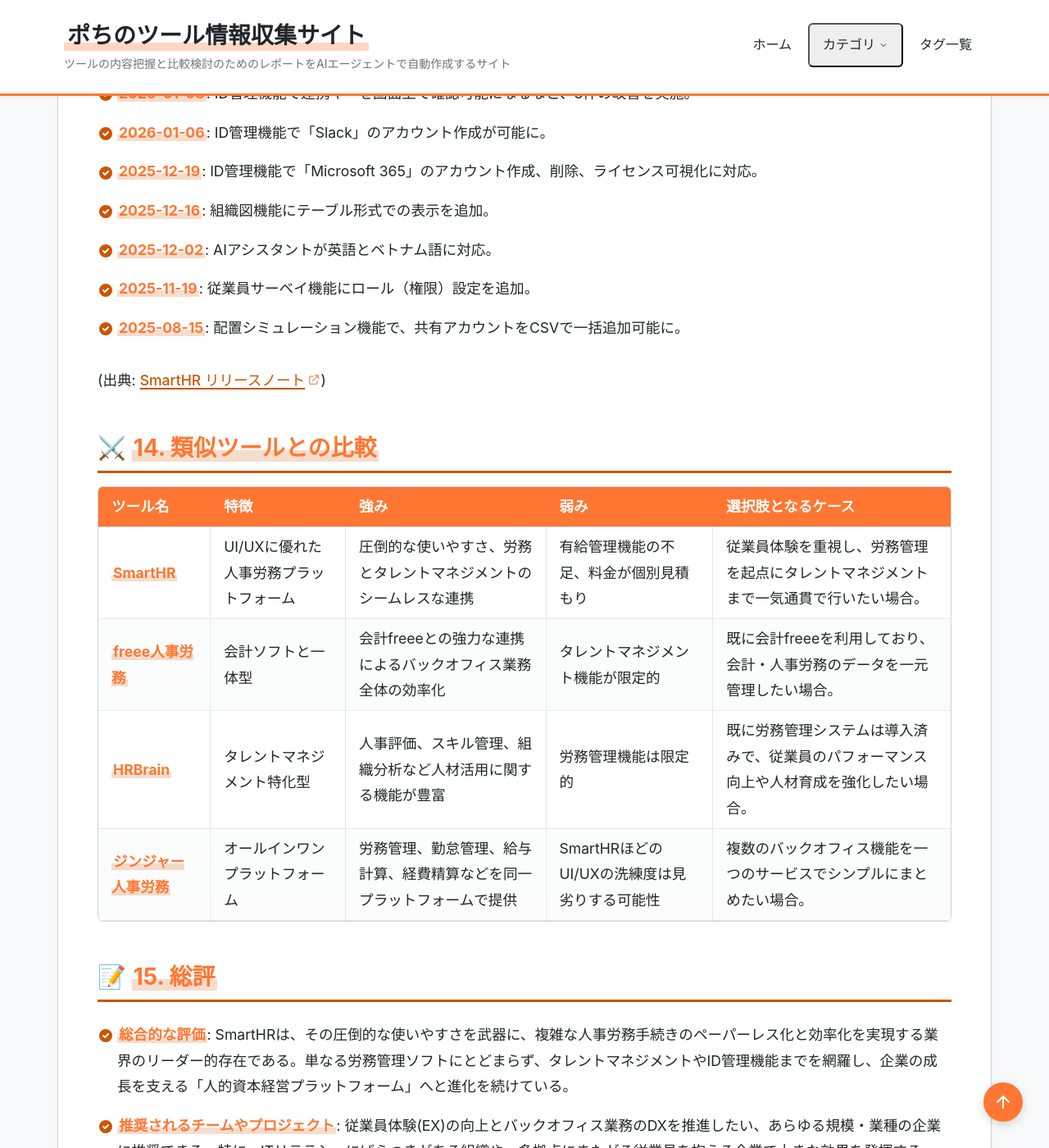
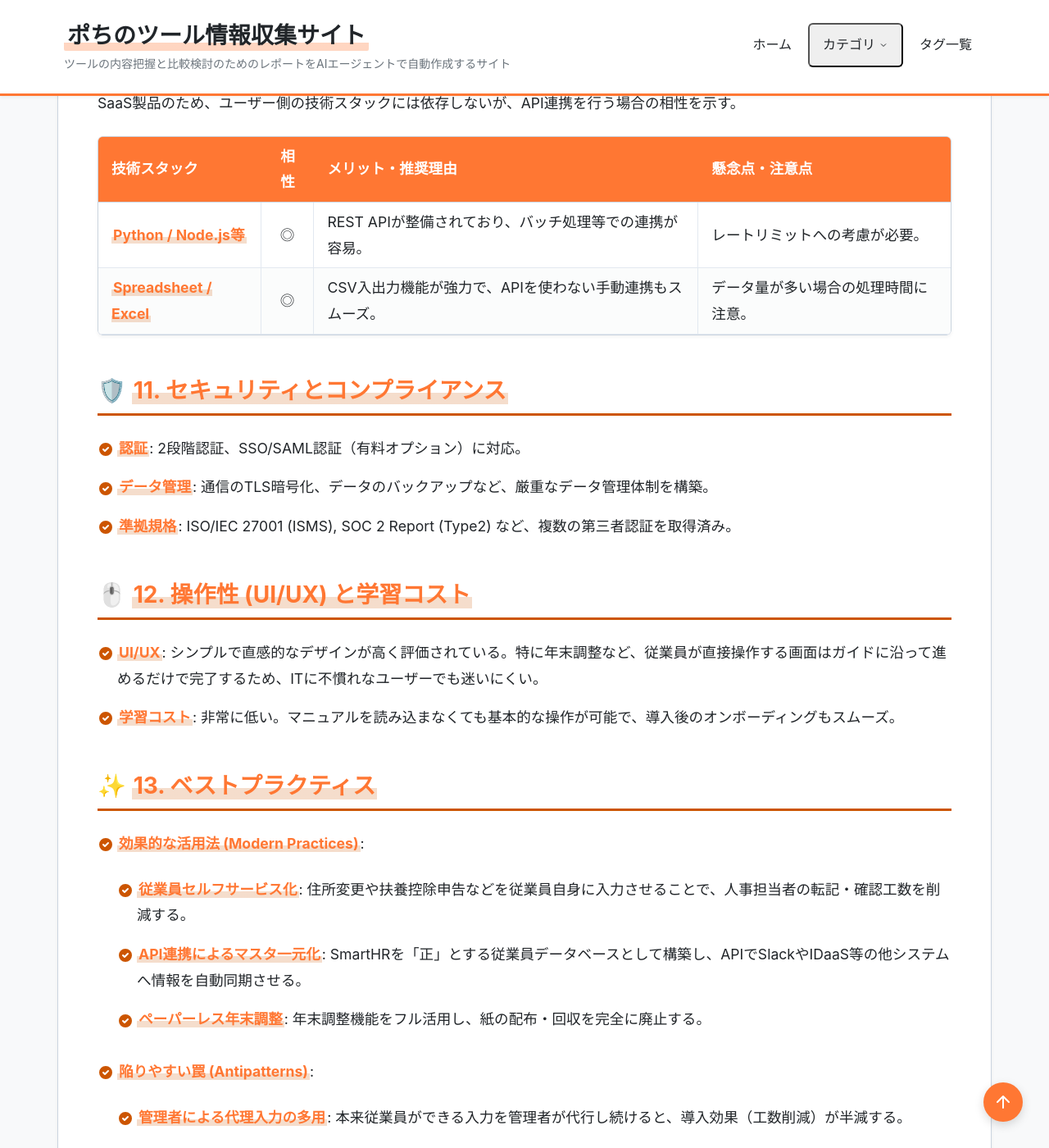
Before and after one commit to aegisfleet/tool-survey-report, a Jekyll site: the page built from _reports/smarthr.md, in a window 1280 px wide and 1400 px high, scrolled down 8080 px. Shown: the whole window at 82% size. Built offline with Jekyll 4.4.1, drawn with Linux system fonts in a browser that asks for light colours; some of the changed text lies outside the part shown.

Commit message:
Update SmartHR research report to latest 2026-01-31 status (#637)
- Updated `_reports/smarthr.md` to reflect the latest features (Human Capital Statistics, Invite Management) and release notes.
- Restructured the report to strictly follow the latest template, including adding new sections for "Setup", "Best Practices", and a detailed "Comparison Matrix".
- Verified bidirectional links with related tools (`COMPANY`, `KING OF TIME`, `jobcan-kinmu-kanri`, `moneyforward-cloud-kinmu`).
- Confirmed no broken links using `scripts/check_links.py`.

Co-authored-by: google-labs-jules[bot] <161369871+google-labs-jules[bot]@users.noreply.github.com>

```diff
--- a/_reports/smarthr.md
+++ b/_reports/smarthr.md
@@ -25,12 +25,12 @@ quick_summary:
     - "人事・労務担当者"
     - "経営者"
     - "中小企業"
-  latest_highlight: "2026年1月にID管理機能を強化（Microsoft 365連携）"
+  latest_highlight: "2026年1月に招待管理機能を追加、2025年11月に人的資本統計機能をリリース"
   update_frequency: "高"
 
 # 【ツール評価】100点満点、基準点70点からの加減算方式
 evaluation:
-  score: 90
+  score: 91
   base_score: 70
   plus_points:
     - point: 8
@@ -92,11 +92,28 @@ relationships:
 * **労務管理**: 入社手続き、雇用契約、年末調整、給与明細発行、文書配付など、人事労務に関わる手続きをオンラインで完結。
 * **タレントマネジメント**: 人事評価、配置シミュレーション、スキル管理、従業員サーベイなどを通じて、戦略的な人材活用を支援。
 * **従業員データベース**: 顔写真付きの組織図や従業員名簿を自動生成し、常に最新の情報にアクセス可能。
+* **人的資本統計**: ISO 30414などの開示基準に対応した人的資本データを自動で集計・可視化し、経営判断をサポート。
 * **従業員ポータル**: スマートフォンアプリやAIアシスタントを通じて、従業員が必要な情報にいつでもアクセスできる環境を提供。
 * **ID管理 (情シス向け)**: SmartHRの従業員情報と連携し、Microsoft 365やSlackなど各種SaaSのアカウント発行・停止を自動化。
 * **プラットフォーム**: 「SmartHR Plus」を通じて外部SaaSとの連携を強化。また、開発者向けAPIにより他システムとの柔軟な連携を実現。
 
-## **4. 特徴・強み (Pros)**
+## **4. 開始手順・セットアップ**
+
+* **前提条件**:
+  * Webブラウザ（Google Chrome推奨）
+  * 管理者用のメールアドレス
+  * （有料プランの場合）契約手続き
+* **インストール/導入**:
+  * クラウドサービス（SaaS）のためインストール不要。
+  * 公式サイトの「無料トライアル」または「お見積もり」からアカウントを開設。
+* **初期設定**:
+  * **事業所情報の登録**: 会社名、住所、法人番号などを設定。
+  * **共通設定**: 部署、役職、雇用形態などのマスタデータを登録。
+  * **従業員招待**: メールアドレスまたは招待コードを使用して従業員をシステムに招待。
+* **クイックスタート**:
+  * 「従業員登録」メニューから、まずは管理者自身の情報を登録し、スマホアプリ等でのログインを確認する。
+
+## **5. 特徴・強み (Pros)**
 
 * **圧倒的な使いやすさ**: 従業員から管理者まで、ITリテラシーを問わず直感的に操作できる洗練されたUI/UX。
 * **一気通貫のデータ活用**: 労務管理で収集した正確な従業員データを、タレントマネジメントや人事戦略にシームレスに活用でき、データドリブンな意思決定を支援。
@@ -123,35 +140,57 @@ relationships:
 * **課金体系**: 主に従業員数に応じた月額課金。詳細は個別見積もり。
 * **無料トライアル**: 有り（15日間、クレジットカード登録不要）。
 
-## **7. 導入実績・事例**
+## **8. 導入実績・事例**
 
-* **登録社数**: 70,000社以上 (2024年時点)
-* **導入企業**: ピクシブ株式会社、東京インキ株式会社など、IT、製造、医療・福祉まで、数万人規模の大企業からスタートアップまで幅広い業種・規模で導入。
+* **登録社数**: 70,000社以上 (2025年時点)
+* **導入企業**: ピクシブ株式会社、東京インキ株式会社、株式会社サッポロドラッグストアー、株式会社ライフコーポレーション、JR九州システムソリューションズ株式会社など、幅広い業種・規模で導入。
 * **対象業界**: 業界を問わず、あらゆる企業で導入されているが、特にIT業界や多拠点展開するサービス業での導入事例が豊富。
 
-## **8. サポート体制**
+## **9. サポート体制**
 
 * **ドキュメント**: [ヘルプセンター](https://support.smarthr.jp/ja/)に詳細な導入ガイド、機能解説、FAQが整備されている。
 * **コミュニティ**: ユーザーコミュニティ「PARK」があり、ユーザー同士の情報交換や活用ノウハウの共有が活発。
 * **公式サポート**: 有料プランではチャットサポートが利用可能。その他、オンライン個別相談会や活用セミナーも開催。
 
-## **9. 連携機能 (API・インテグレーション)**
+## **10. エコシステムと連携**
 
-* **API**: 開発者向けに[公開API](https://developer.smarthr.jp/)が提供されており、柔軟なシステム連携が可能。
-* **外部サービス連携**: 「SmartHR Plus」を通じて120以上の外部サービスと連携。給与計算、勤怠管理、会計ソフトなど、様々なバックオフィスSaaSと接続できる。
+### **10.1 API・外部サービス連携**
 
-## **10. セキュリティとコンプライアンス**
+* **API**: 開発者向けに[公開API](https://developer.smarthr.jp/)が提供されており、従業員情報の取得・更新や、カスタムアプリの開発が可能。ドキュメントも充実している。
+* **外部サービス連携**: 「SmartHR Plus」を通じて120以上の外部サービスと連携可能。
+  * **連携例**: Slack, Microsoft Teams, Google Workspace (ID連携), KING OF TIME (勤怠), freee会計 (会計・給与) など。
+
+### **10.2 技術スタックとの相性**
+
+SaaS製品のため、ユーザー側の技術スタックには依存しないが、API連携を行う場合の相性を示す。
+
+| 技術スタック | 相性 | メリット・推奨理由 | 懸念点・注意点 |
+|:---|:---:|:---|:---|
+| **Python / Node.js等** | ◎ | REST APIが整備されており、バッチ処理等での連携が容易。 | レートリミットへの考慮が必要。 |
+| **Spreadsheet / Excel** | ◎ | CSV入出力機能が強力で、APIを使わない手動連携もスムーズ。 | データ量が多い場合の処理時間に注意。 |
+
+## **11. セキュリティとコンプライアンス**
 
 * **認証**: 2段階認証、SSO/SAML認証（有料オプション）に対応。
 * **データ管理**: 通信のTLS暗号化、データのバックアップなど、厳重なデータ管理体制を構築。
 * **準拠規格**: ISO/IEC 27001 (ISMS), SOC 2 Report (Type2) など、複数の第三者認証を取得済み。
 
-## **11. 操作性 (UI/UX) と学習コスト**
+## **12. 操作性 (UI/UX) と学習コスト**
 
 * **UI/UX**: シンプルで直感的なデザインが高く評価されている。特に年末調整など、従業員が直接操作する画面はガイドに沿って進めるだけで完了するため、ITに不慣れなユーザーでも迷いにくい。
 * **学習コスト**: 非常に低い。マニュアルを読み込まなくても基本的な操作が可能で、導入後のオンボーディングもスムーズ。
 
-## **12. ユーザーの声（レビュー分析）**
+## **13. ベストプラクティス**
+
+* **効果的な活用法 (Modern Practices)**:
+  * **従業員セルフサービス化**: 住所変更や扶養控除申告などを従業員自身に入力させることで、人事担当者の転記・確認工数を削減する。
+  * **API連携によるマスタ一元化**: SmartHRを「正」とする従業員データベースとして構築し、APIでSlackやIDaaS等の他システムへ情報を自動同期させる。
+  * **ペーパーレス年末調整**: 年末調整機能をフル活用し、紙の配布・回収を完全に廃止する。
+* **陥りやすい罠 (Antipatterns)**:
+  * **管理者による代理入力の多用**: 本来従業員ができる入力を管理者が代行し続けると、導入効果（工数削減）が半減する。
+  * **他システムとの二重管理**: 勤怠や給与システムと連携せず、CSV手動連携も行わずに並行運用すると、データ不整合のリスクが高まる。
+
+## **14. ユーザーの声（レビュー分析）**
 
 * **調査対象**: [ITreview](https://www.itreview.jp/products/smarthr/reviews) (249件のレビュー)
 * **総合評価**: 4.1 / 5.0 (ITreview)
@@ -164,29 +203,41 @@ relationships:
   * **サポート体制**: 「電話サポートがないため、緊急時に不安を感じる」との意見がある。
   * **UIの細かな改善要望**: 「人事評価の入力欄が狭い」「アカウントの切り替えが分かりにくい」など、一部機能のUIに関する改善要望が見られる。
 
-## **13. 直近半年のアップデート情報**
+## **15. 直近半年のアップデート情報**
 
-* **2026-01-08**: ID管理機能で連携キーを画面上で確認可能になるなど、3件の改善を実施。
-* **2026-01-06**: ID管理機能で「Slack」のアカウント作成が可能に。
-* **2025-12-19**: ID管理機能で「Microsoft 365」のアカウント作成、削除、ライセンス可視化に対応。
-* **2025-12-16**: 組織図機能にテーブル形式での表示を追加。
-* **2025-12-02**: AIアシスタントが英語とベトナム語に対応。
-* **2025-11-19**: 従業員サーベイ機能にロール（権限）設定を追加。
-* **2025-08-15**: 配置シミュレーション機能で、共有アカウントをCSVで一括追加可能に。
+* **2026-01-29**: 特別徴収税額通知の配付を取り消せる機能を追加。
+* **2026-01-28**: 招待管理機能を追加し、従業員の招待状況を一元管理可能に。
+* **2026-01-22**: 勤怠管理機能で特定の期間の労働時間・労働日数を集計可能に。
+* **2025-12-16**: 組織図機能にテーブル形式での表示を追加し、一覧性を向上。
+* **2025-12-04**: ID管理機能で新たに「New Relic」との連携に対応。
+* **2025-11-19**: 従業員サーベイ機能にロール（権限）設定を追加し、閲覧範囲の制御を強化。
+* **2025-11-17**: 新機能「人的資本統計」をリリース。ISO 30414に対応したデータの可視化を実現。
+* **2025-11-11**: 配置シミュレーション機能のヘッダーデザインを変更し、SmartHR全体のデザインと統一。
 
 (出典: [SmartHR リリースノート](https://support.smarthr.jp/ja/release-notes/))
 
-## **14. 類似ツールとの比較**
+## **16. 類似ツールとの比較**
+
+### **16.1 機能比較表 (星取表)**
+
+| 機能カテゴリ | 機能項目 | SmartHR | freee人事労務 | COMPANY | HRBrain |
+|:---:|:---|:---:|:---:|:---:|:---:|
+| **基本機能** | 労務管理 | ◎<br><small>ペーパーレス化に強み</small> | ◯<br><small>給与・勤怠一体型</small> | ◎<br><small>大企業向け機能網羅</small> | △<br><small>機能限定的</small> |
+| **タレントマネジメント** | 評価・分析 | ◯<br><small>機能拡張中</small> | △<br><small>基本機能のみ</small> | ◎<br><small>高度な分析可能</small> | ◎<br><small>タレマネ特化</small> |
+| **拡張性** | 外部連携 | ◎<br><small>API/アプリストア充実</small> | ◯<br><small>freeeシリーズ連携</small> | ◯<br><small>ERP連携</small> | ◯<br><small>主要ツール連携</small> |
+| **非機能要件** | UI/UX | ◎<br><small>誰でも使える</small> | ◎<br><small>直感的</small> | △<br><small>やや複雑</small> | ◎<br><small>シンプル</small> |
+
+### **16.2 詳細比較**
 
 | ツール名 | 特徴 | 強み | 弱み | 選択肢となるケース |
-|---|---|---|---|---|
-| **SmartHR** | UI/UXに優れた人事労務プラットフォーム | 圧倒的な使いやすさ、労務とタレントマネジメントのシームレスな連携 | 有給管理機能の不足、料金が個別見積もり | 従業員体験を重視し、労務管理を起点にタレントマネジメントまで一気通貫で行いたい場合。 |
-| **freee人事労務** | 会計ソフトと一体型 | 会計freeeとの強力な連携によるバックオフィス業務全体の効率化 | タレントマネジメント機能が限定的 | 既に会計freeeを利用しており、会計・人事労務のデータを一元管理したい場合。 |
-| **HRBrain** | タレントマネジメント特化型 | 人事評価、スキル管理、組織分析など人材活用に関する機能が豊富 | 労務管理機能は限定的 | 既に労務管理システムは導入済みで、従業員のパフォーマンス向上や人材育成を強化したい場合。 |
-| **ジンジャー人事労務** | オールインワンプラットフォーム | 労務管理、勤怠管理、給与計算、経費精算などを同一プラットフォームで提供 | SmartHRほどのUI/UXの洗練度は見劣りする可能性 | 複数のバックオフィス機能を一つのサービスでシンプルにまとめたい場合。 |
+|---------|------|------|------|------------------|
+| **SmartHR** | UI/UXに優れた人事労務プラットフォーム | 圧倒的な使いやすさと、労務〜タレマネのシームレスな連携。 | 有給管理機能が本体にない。料金が個別見積もり。 | 従業員体験(EX)を最優先し、バックオフィスのDXを一気に進めたい場合。 |
+| **freee人事労務** | 会計・人事労務一体型SaaS | 会計freeeとの強力な連携。勤怠・給与計算までワンストップ。 | タレントマネジメント機能はSmartHRやHRBrainに劣る。 | freee会計を利用しており、バックオフィス業務をfreeeで統一したい場合。 |
+| **COMPANY** | 大企業向け統合人事システム | 複雑な人事制度や大規模運用に対応できる機能網羅性。定額制。 | UIがやや古く、導入・運用の学習コストが高い。 | 数千名以上の大企業で、複雑な要件をパッケージ標準機能で満たしたい場合。 |
+| **HRBrain** | タレントマネジメント特化 | 人事評価やスキル管理など、人材活用に特化した豊富な機能。 | 労務管理（入社手続き等）の機能は限定的。 | 既に労務管理システムは導入済みで、タレントマネジメントを強化したい場合。 |
 
-## **15. 総評**
+## **17. 総評**
 
-* **総合的な評価**: SmartHRは、その圧倒的な使いやすさを武器に、複雑な人事労務手続きのペーパーレス化と効率化を実現する業界のリーダー的存在である。単なる労務管理ソフトにとどまらず、タレントマネジメントやID管理機能までを網羅し、企業の成長を支える「人的資本経営プラットフォーム」へと進化を続けている。
+* **総合的な評価**: SmartHRは、その圧倒的な使いやすさを武器に、複雑な人事労務手続きのペーパーレス化と効率化を実現する業界のリーダー的存在である。単なる労務管理ソフトにとどまらず、タレントマネジメントやID管理、さらには人的資本経営を支援する統計機能までを網羅し、企業の成長を支えるプラットフォームへと進化を続けている。
 * **推奨されるチームやプロジェクト**: 従業員体験(EX)の向上とバックオフィス業務のDXを推進したい、あらゆる規模・業種の企業に推奨できる。特に、ITリテラシーにばらつきがある組織や、多拠点にまたがる従業員を抱える企業で大きな効果を発揮する。
 * **選択時のポイント**: 労務管理とタレントマネジメントの連携を軸に、バックオフィス業務全体の最適化を目指す場合に最適な選択肢となる。豊富な外部サービス連携とAPIにより、既存システムとの連携も柔軟に行える。ただし、有給管理機能が本体に含まれない点と、電話サポートがない点は導入前に認識しておく必要がある。
```
Also changed, not shown: other parts of _reports/smarthr.md (+4 -4 lines).
